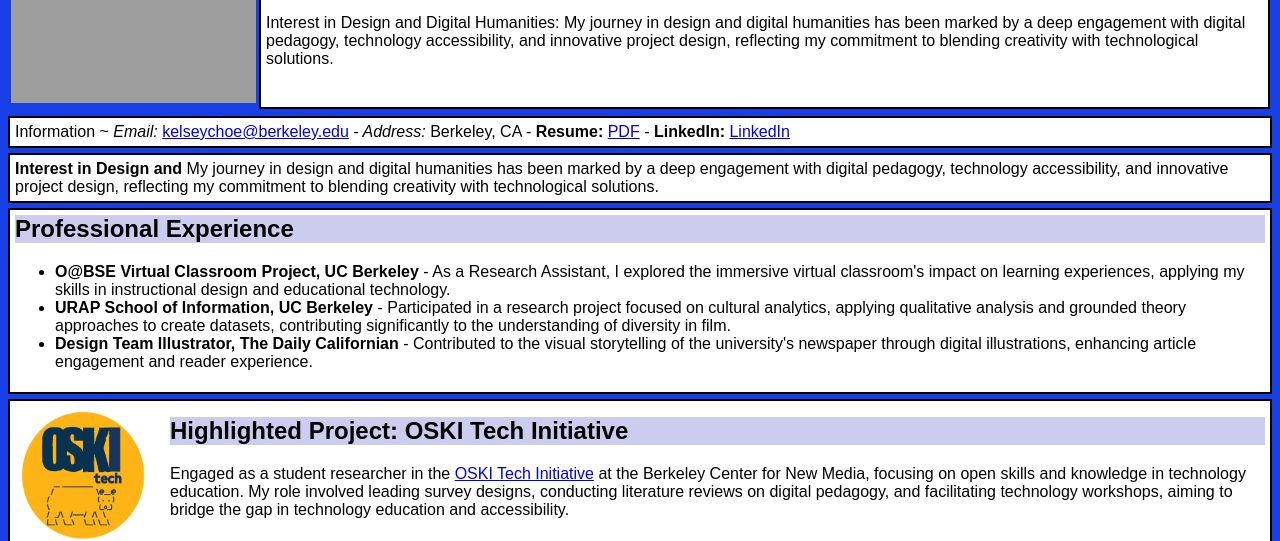
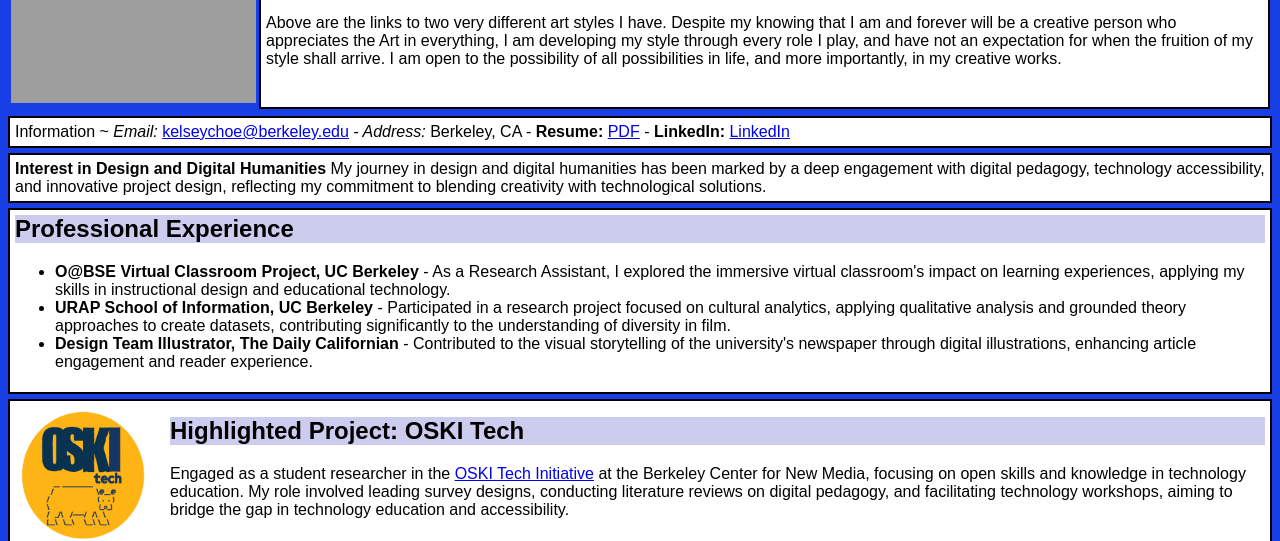
Before and after one commit to wistfulme0w/github.io, a plain HTML site: page index.html in a window 1280 px wide. Shown: the part 208-749 px from the top of the page. Drawn offline with Linux system fonts and the light colour scheme; grey boxes are pictures that could not be loaded.

Commit message:
writingedits

```diff
--- a/index.html
+++ b/index.html
@@ -13,7 +13,7 @@
                      Bachelor of Arts in Media Studies with a Concentration in Digital Studies, Minor in STS with emphasis in Human Contexts of Data and Computing<br/>
                             <a href="photos/DailyCalifornianDesignPortfolio.pdf" target="_blank">Design Portfolio</a><br/>
                             <a href="https://www.instagram.com/wistfulme0w/" target="_blank">Doodle/Art Instagram</a><br/>
-                            <p style="font-size: 16px;">Interest in Design and Digital Humanities:</b> My journey in design and digital humanities has been marked by a deep engagement with digital pedagogy, technology accessibility, and innovative project design, reflecting my commitment to blending creativity with technological solutions.
+                            <p style="font-size: 16px;">Above are the links to two very different art styles I have. Despite my knowing that I am and forever will be a creative person who appreciates the Art in everything, I am developing my style through every role I play, and have not an expectation for when the fruition of my style shall arrive. I am open to the possibility of all possibilities in life, and more importantly, in my creative works. </b>
                     </tr>
                 </table>
                 <div class="box">
@@ -24,7 +24,7 @@
                   - <b>LinkedIn:</b> <a href="https://www.linkedin.com/in/kelsey-choe-212968209/" target="_blank">LinkedIn</a>
               </div>
                 <div class="box">
-                  <b>Interest in Design and </b> My journey in design and digital humanities has been marked by a deep engagement with digital pedagogy, technology accessibility, and innovative project design, reflecting my commitment to blending creativity with technological solutions.
+                  <b>Interest in Design and Digital Humanities </b> My journey in design and digital humanities has been marked by a deep engagement with digital pedagogy, technology accessibility, and innovative project design, reflecting my commitment to blending creativity with technological solutions.
               </div>
 
               <div class="box">
@@ -44,7 +44,7 @@
             <div class="box2">
               <img src="photos/OSKItech.png" alt="OSKI Tech Logo" class="logo">
               <div>
-                  <h2>Highlighted Project: OSKI Tech Initiative</h2>
+                  <h2>Highlighted Project: OSKI Tech</h2>
                   <p>Engaged as a student researcher in the <a href="https://sites.google.com/berkeley.edu/oskitech/home?authuser=0" target="_blank">OSKI Tech Initiative</a> at the Berkeley Center for New Media, focusing on open skills and knowledge in technology education. My role involved leading survey designs, conducting literature reviews on digital pedagogy, and facilitating technology workshops, aiming to bridge the gap in technology education and accessibility.</p>
               </div>
           </div>
```
